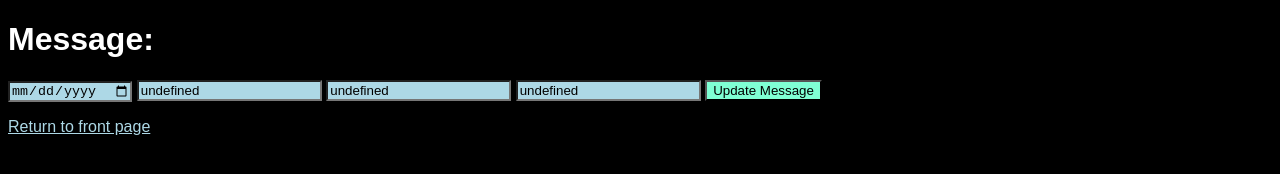
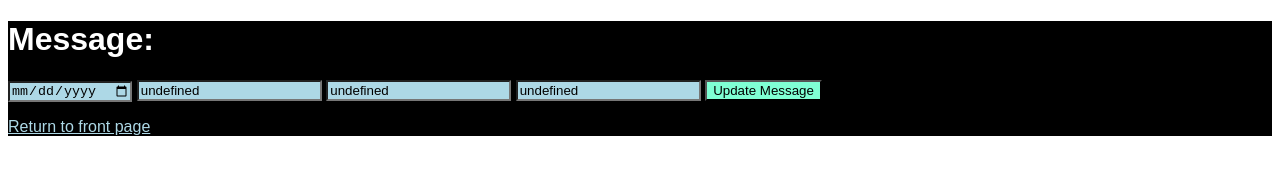
Before and after one commit to AlexanderEJDC/WebProgCoursework, a website: page Main/clientside/editor.html in a window 1280 px wide. Drawn offline with Linux system fonts and the light colour scheme; no server answers.

Commit message:
Merge this to main

```diff
--- a/Main/clientside/stylesheet.css
+++ b/Main/clientside/stylesheet.css
@@ -65,3 +65,10 @@ a {
 
     }
 }
+
+@media (prefers-color-scheme: light) {
+    :root {
+        background-color: white;
+        color: black;
+    }
+}
```
Also changed, not shown: Main/clientside/index.html (+0 -8 lines), 1 other file.
